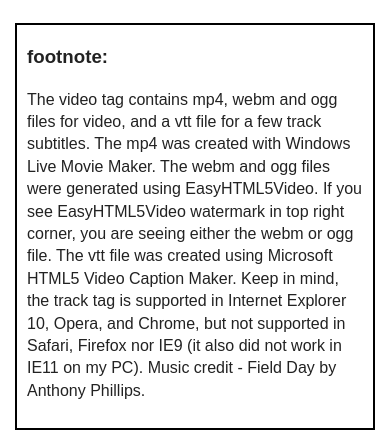
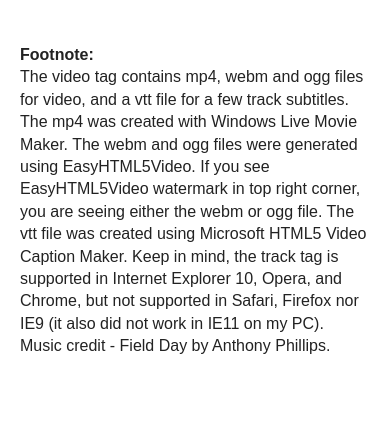
Before and after one commit to llcrilly/mobile-app, a plain HTML site: page index.html in a window 390 px wide. Shown: the part 627-1072 px from the top of the page. After the commit the page ends 1020 px from the top, so only its background shows below. Drawn offline with Linux system fonts and the light colour scheme.

Commit message:
eliminated margin styling - margin moved video slightly off screen on iPhone

```diff
--- a/index.html
+++ b/index.html
@@ -63,9 +63,9 @@
           </video>
         </section>
 
-        <footer style="border: 2px solid black; margin: 15px 15px 15px 15px; padding: 0 10px 10px 10px;">
-          <h3>footnote:</h3>
-          <p>The video tag contains mp4, webm and ogg files for video, and
+        <footer style="padding: 20px;">
+          <p><strong>Footnote:</strong><br />
+          The video tag contains mp4, webm and ogg files for video, and
           a vtt file for a few track subtitles.  The mp4 was created with Windows
           Live Movie Maker.  The webm and ogg files were generated using
           EasyHTML5Video.  If you see EasyHTML5Video watermark in top right
```
